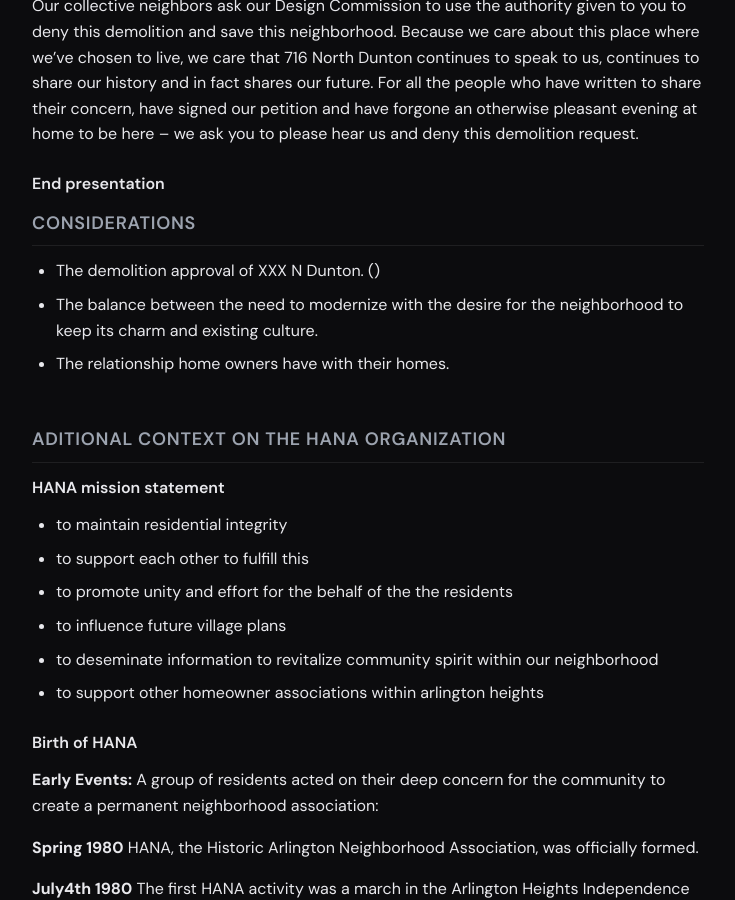
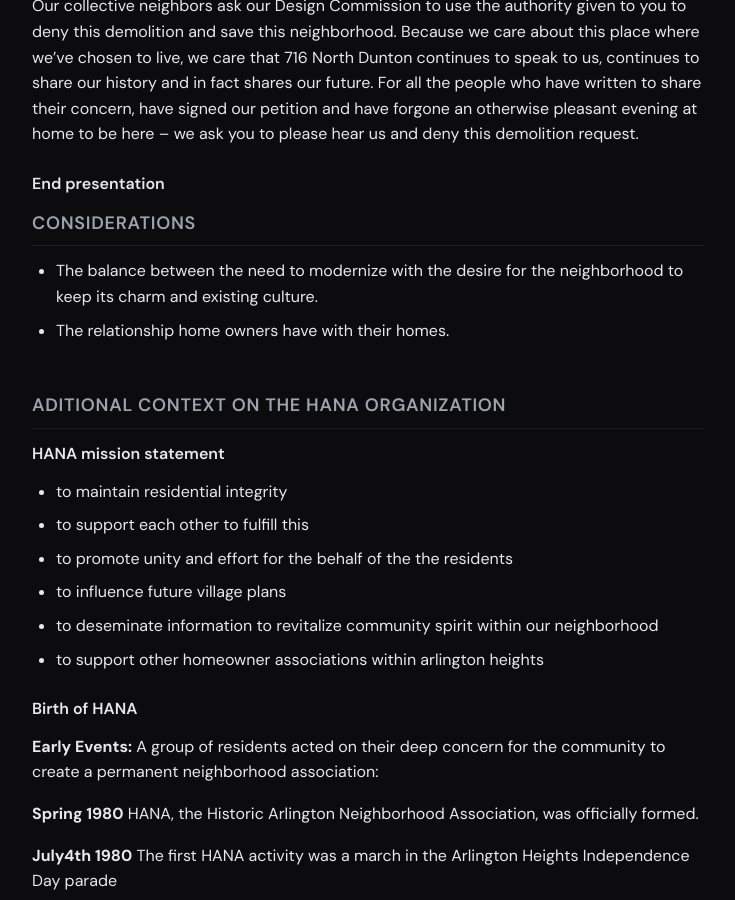
Before and after one commit to Arlington-Heights-Historical-Society/ah-history-through-art, a Jekyll site: the page built from docs/hana-theme.md, in a window 1280 px wide and 900 px high, scrolled down 2571 px. Shown: the whole window, without its empty margins (200-935 px from the left). Built offline with Jekyll 4.4.1, drawn with Linux system fonts in a browser that asks for light colours.

Commit message:
fix typo

```diff
--- a/docs/hana-theme.md
+++ b/docs/hana-theme.md
@@ -60,7 +60,6 @@ Our collective neighbors ask our Design Commission to use the authority given to
 
 
 ## Considerations
-- The demolition approval of XXX N Dunton. ()
 - The balance between the need to modernize with the desire for the neighborhood to keep its charm and existing culture.
 - The relationship home owners have with their homes.
 
```
